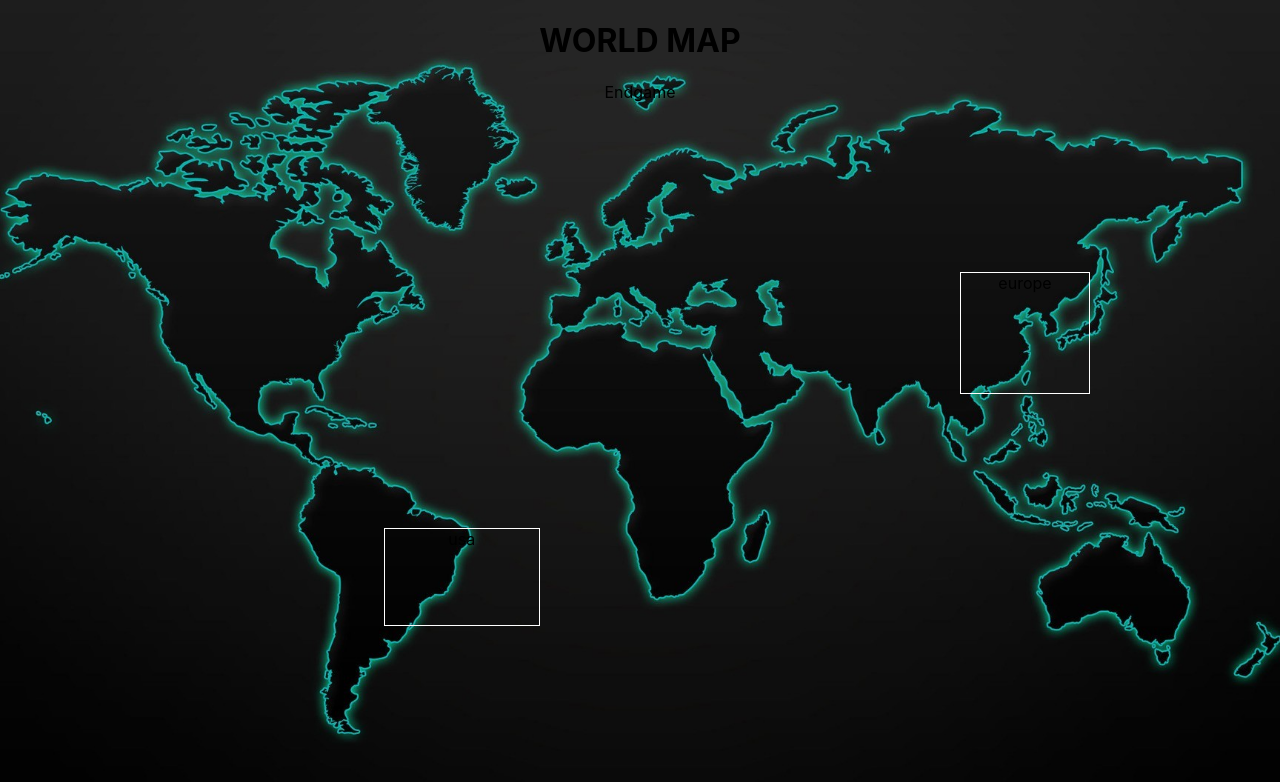
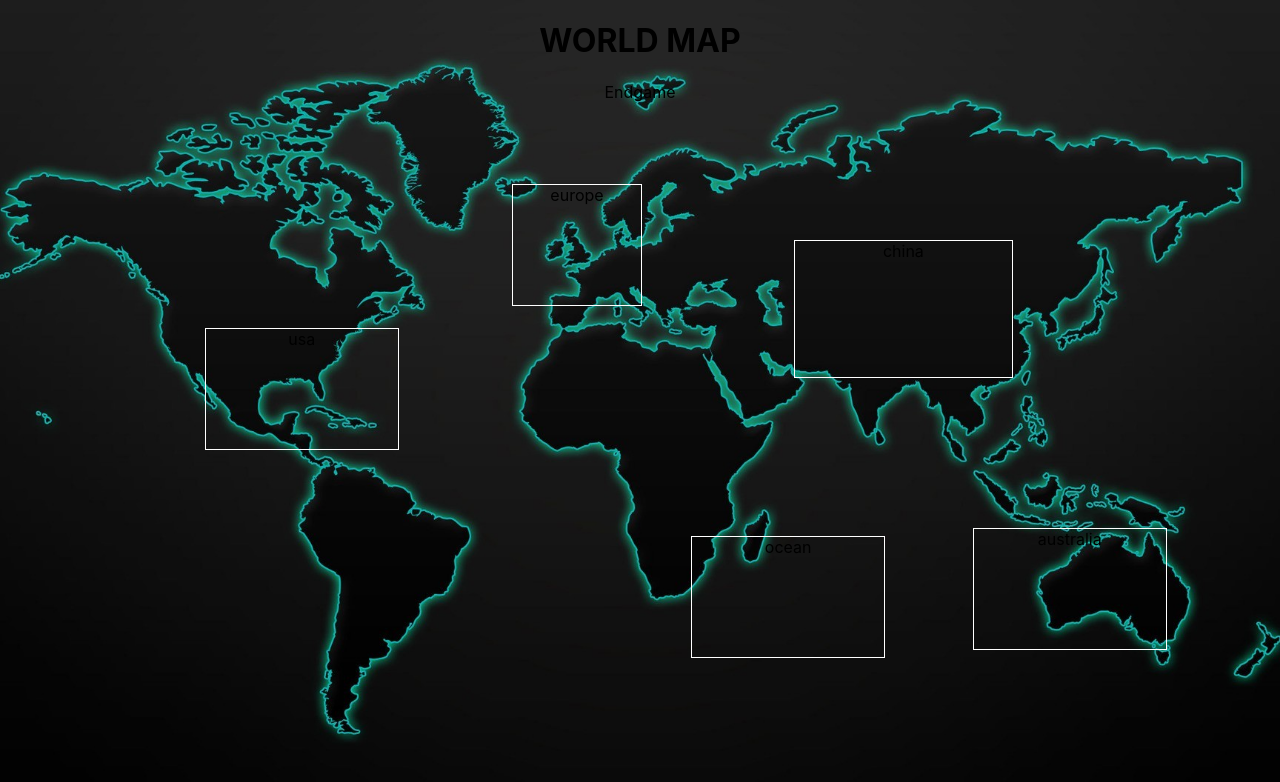
Before and after one commit to cobidev/2030, a React (Create React App) app: page /worldmap in a window 1280 px wide. Shown: the top 782 px of the page. Built offline with nearby package versions, Linux system fonts and the light colour scheme.

Commit message:
Country button final for sure

```diff
--- a/src/levels/WorldMap/worldmap.module.scss
+++ b/src/levels/WorldMap/worldmap.module.scss
@@ -1,42 +1,42 @@
 .countryButtonUsa {
-  height: 12%;
-  width: 12%;
-  border: 1px solid white;
-  position: absolute;
-  top: 33rem;
-  left: 24rem;
-}
-.countryButtonChina {
   height: 15%;
   width: 15%;
   border: 1px solid white;
   position: absolute;
-  top: 25rem;
-  left: 90rem;
+  top: 41%;
+  left: 16%;
+}
+.countryButtonChina {
+  height: 17%;
+  width: 17%;
+  border: 1px solid white;
+  position: absolute;
+  top: 30%;
+  left: 62%;
 }
 .countryButtonEurope {
   height: 15%;
   width: 10%;
   border: 1px solid white;
   position: absolute;
-  top: 17rem;
-  left: 60rem;
+  top: 23%;
+  left: 40%;
 }
 .countryButtonAustralia {
-  height: 10%;
-  width: 10%;
+  height: 15%;
+  width: 15%;
   border: 1px solid white;
   position: absolute;
-  top: 55rem;
-  left: 110rem;
+  top: 66%;
+  left: 76%;
 }
 .countryButtonOcean {
   height: 15%;
   width: 15%;
   border: 1px solid white;
   position: absolute;
-  top: 50rem;
-  left: 70rem;
+  top: 67%;
+  left: 54%;
 }
 
 .worldMapContainer {
```
